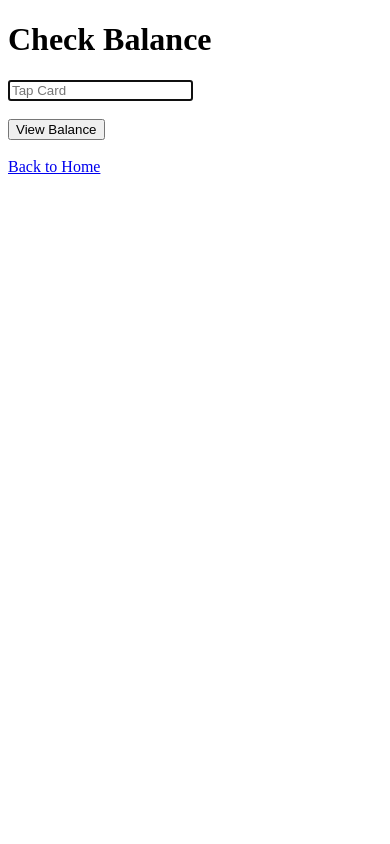
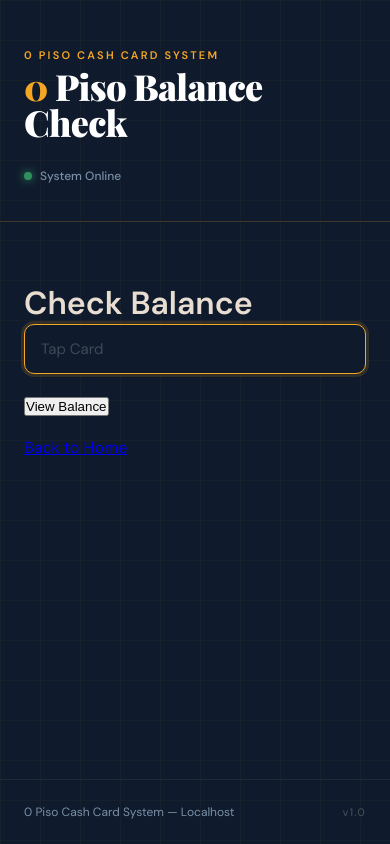
Before and after one commit to BeginnerCoder666/payment_system, a Flask app: page /check_balance in a window 390 px wide. Run offline with Flask 3, Linux system fonts and the light colour scheme.

Commit message:
basic styling for everything

```diff
--- /dev/null
+++ b/styles/style.css
@@ -0,0 +1,227 @@
+/* 0 Piso — Shared Styles */
+@import url('https://fonts.googleapis.com/css2?family=Playfair+Display:wght@700;900&family=DM+Sans:wght@400;500;600&display=swap');
+
+*, *::before, *::after { box-sizing: border-box; margin: 0; padding: 0; }
+
+:root {
+  --navy: #0f1b2d;
+  --navy-mid: #1a2e47;
+  --navy-light: #243d5c;
+  --amber: #f5a623;
+  --amber-dark: #d4891a;
+  --cream: #fdf6ec;
+  --text: #e8ddd0;
+  --muted: #7a8fa6;
+  --white: #ffffff;
+  --danger: #f87171;
+  --success: #4ade80;
+}
+
+body {
+  background-color: var(--navy);
+  font-family: 'DM Sans', sans-serif;
+  color: var(--text);
+  min-height: 100vh;
+  display: flex;
+  flex-direction: column;
+}
+
+body::before {
+  content: '';
+  position: fixed;
+  inset: 0;
+  background-image:
+    linear-gradient(rgba(245,166,35,0.04) 1px, transparent 1px),
+    linear-gradient(90deg, rgba(245,166,35,0.04) 1px, transparent 1px);
+  background-size: 40px 40px;
+  pointer-events: none;
+  z-index: 0;
+}
+
+/* Top bar */
+.topbar {
+  position: relative;
+  z-index: 1;
+  padding: 20px 60px;
+  border-bottom: 1px solid rgba(245,166,35,0.15);
+  display: flex;
+  align-items: center;
+  justify-content: space-between;
+}
+
+.topbar .brand {
+  font-family: 'Playfair Display', serif;
+  font-weight: 900;
+  font-size: 22px;
+  color: var(--white);
+  text-decoration: none;
+  letter-spacing: -0.02em;
+}
+
+.topbar .brand span { color: var(--amber); }
+
+.back-link {
+  font-size: 13px;
+  font-weight: 500;
+  color: var(--muted);
+  text-decoration: none;
+  display: inline-flex;
+  align-items: center;
+  gap: 6px;
+  transition: color 0.2s;
+}
+
+.back-link:hover { color: var(--amber); }
+
+/* Page container */
+.page {
+  position: relative;
+  z-index: 1;
+  flex: 1;
+  display: flex;
+  align-items: flex-start;
+  justify-content: center;
+  padding: 60px 24px;
+}
+
+.card {
+  background: var(--navy-mid);
+  border: 1px solid rgba(255,255,255,0.07);
+  border-radius: 20px;
+  padding: 48px;
+  width: 100%;
+  max-width: 480px;
+  position: relative;
+  overflow: hidden;
+}
+
+.card::before {
+  content: '';
+  position: absolute;
+  top: -60px; right: -60px;
+  width: 200px; height: 200px;
+  border-radius: 50%;
+  background: radial-gradient(circle, rgba(245,166,35,0.08) 0%, transparent 70%);
+  pointer-events: none;
+}
+
+.card-eyebrow {
+  font-size: 11px;
+  font-weight: 600;
+  letter-spacing: 0.2em;
+  text-transform: uppercase;
+  color: var(--amber);
+  margin-bottom: 10px;
+}
+
+.card h1 {
+  font-family: 'Playfair Display', serif;
+  font-size: 32px;
+  font-weight: 900;
+  color: var(--white);
+  margin-bottom: 32px;
+  line-height: 1.1;
+  letter-spacing: -0.02em;
+}
+
+/* Form elements */
+.field {
+  margin-bottom: 20px;
+}
+
+label {
+  display: block;
+  font-size: 12px;
+  font-weight: 600;
+  letter-spacing: 0.08em;
+  text-transform: uppercase;
+  color: var(--muted);
+  margin-bottom: 8px;
+}
+
+input[type="text"],
+input[type="number"] {
+  width: 100%;
+  background: var(--navy);
+  border: 1px solid rgba(255,255,255,0.1);
+  border-radius: 10px;
+  padding: 14px 16px;
+  font-family: 'DM Sans', sans-serif;
+  font-size: 15px;
+  color: var(--white);
+  outline: none;
+  transition: border-color 0.2s, box-shadow 0.2s;
+  -webkit-appearance: none;
+}
+
+input[type="text"]::placeholder,
+input[type="number"]::placeholder {
+  color: rgba(255,255,255,0.2);
+}
+
+input[type="text"]:focus,
+input[type="number"]:focus {
+  border-color: var(--amber);
+  box-shadow: 0 0 0 3px rgba(245,166,35,0.15);
+}
+
+/* Tap indicator */
+.tap-hint {
+  display: flex;
+  align-items: center;
+  gap: 10px;
+  font-size: 12px;
+  color: var(--muted);
+  margin-top: 8px;
+}
+
+.tap-hint::before {
+  content: '';
+  width: 6px; height: 6px;
+  border-radius: 50%;
+  background: var(--amber);
+  animation: blink 1.4s ease-in-out infinite;
+  flex-shrink: 0;
+}
+
+@keyframes blink {
+  0%, 100% { opacity: 1; }
+  50% { opacity: 0.2; }
+}
+
+/* Button */
+.btn {
+  display: block;
+  width: 100%;
+  padding: 16px;
+  background: var(--amber);
+  color: var(--navy);
+  border: none;
+  border-radius: 10px;
+  font-family: 'DM Sans', sans-serif;
+  font-size: 15px;
+  font-weight: 700;
+  letter-spacing: 0.02em;
+  cursor: pointer;
+  margin-top: 32px;
+  transition: background 0.2s, transform 0.15s;
+}
+
+.btn:hover {
+  background: var(--amber-dark);
+  transform: translateY(-1px);
+}
+
+.btn:active { transform: translateY(0); }
+
+/* Divider */
+.divider {
+  height: 1px;
+  background: rgba(255,255,255,0.07);
+  margin: 28px 0;
+}
+
+@media (max-width: 640px) {
+  .topbar { padding: 16px 20px; }
+  .card { padding: 32px 24px; }
+}
--- a/templates/check_balance.html
+++ b/templates/check_balance.html
@@ -1,11 +1,33 @@
 <!DOCTYPE html>
 <html>
+<head>
+    <title>0 Piso Balance Check</title>
+    <link rel="stylesheet" href="../styles/style.css">
+    <link rel="stylesheet" href="../styles/index.css">
+</head>
 <body>
+    <header>
+        <div class="logo-block">
+            <div class="eyebrow">0 Piso Cash Card System</div>
+            <h1><span>0</span> Piso Balance Check</h1>
+        </div>
+        <div class="header-meta">
+            <div class="status-dot">System Online</div>
+        </div>
+    </header>
+
+    <main>
         <h1>Check Balance</h1>
         <form action="/check_balance.html" method="POST">
             <input type="text" name="uid" placeholder="Tap Card" autofocus required><br><br>
             <button type="submit">View Balance</button>
         </form>
         <br><a href="../index.html">Back to Home</a>
+    </main>
+
+    <footer>
+        <span>0 Piso Cash Card System &mdash; Localhost</span>
+        <span class="version">v1.0</span>
+    </footer>
 </body>
 </html>
--- a/templates/payment.html
+++ b/templates/payment.html
@@ -1,5 +1,9 @@
 <!DOCTYPE html>
 <html>
+<head>
+    <title>0 Piso Payment Screen</title>
+    <link rel="stylesheet" href="../styles/style.css">
+</head>
 <body>
     <h1>POS Terminal</h1>
     <form action="/payment.html" method="POST">
--- a/templates/register.html
+++ b/templates/register.html
@@ -1,5 +1,9 @@
 <!DOCTYPE html>
 <html>
+<head>
+    <title>0 Piso Registration</title>
+    <link rel="stylesheet" href="../styles/style.css">
+</head>
 <body>
     <h1>Register New Student</h1>
     <form action="/register.html" method="POST">
--- a/templates/topup.html
+++ b/templates/topup.html
@@ -1,5 +1,9 @@
 <!DOCTYPE html>
 <html>
+<head>
+    <title>0 Piso Top-Up Screen</title>
+    <link rel="stylesheet" href="../styles/style.css">
+</head>
 <body>
     <h1>Top-Up Card</h1>
     <form action="/topup.html" method="POST">
```
Also changed, not shown: index.html (indentation only). Lines whose indentation alone changed are shown as unchanged.
